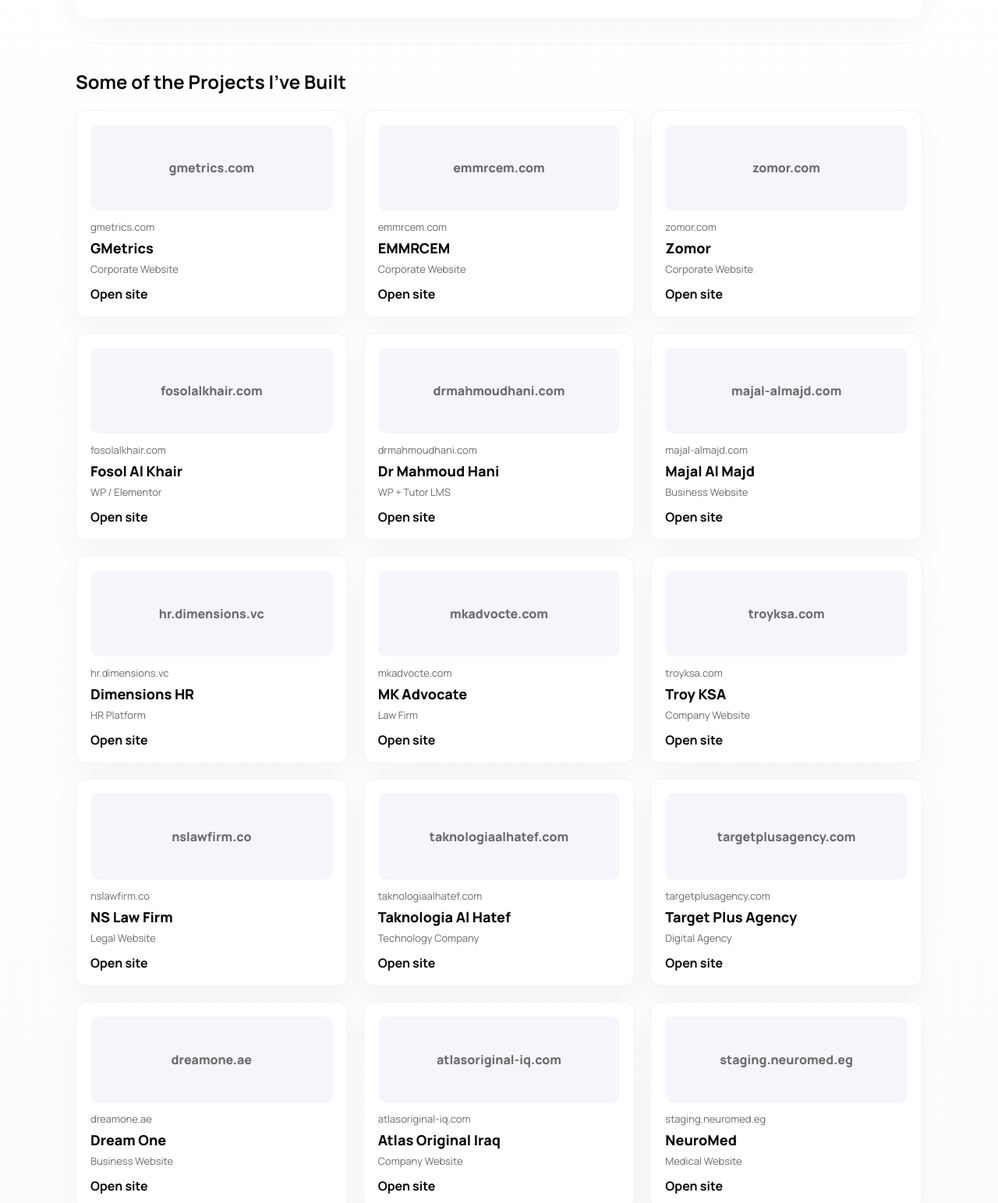
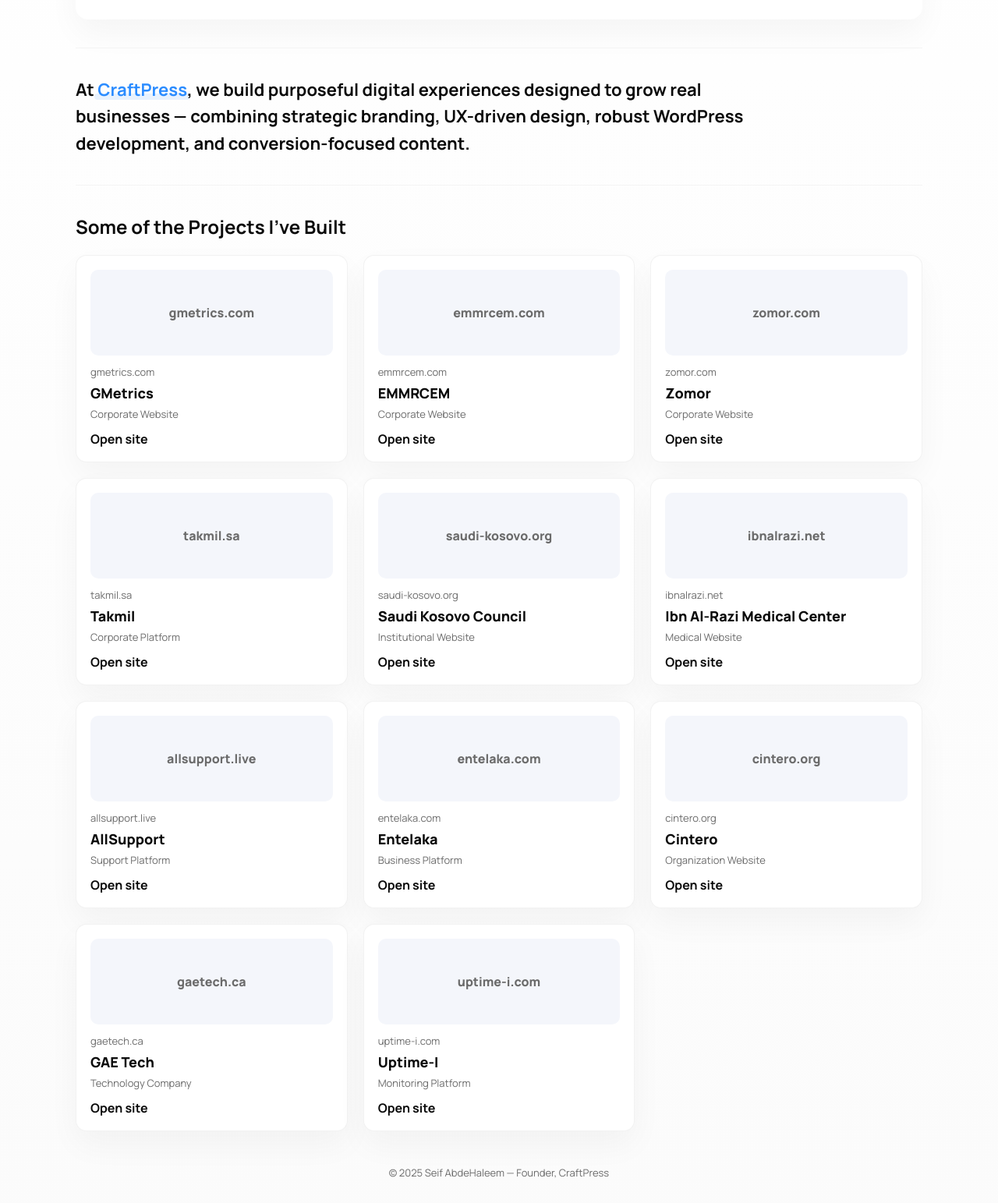
Before and after one commit to seif-mao/seif-portfolio, a plain HTML site: page index.html in a window 1280 px wide. Shown: the part 413-1956 px from the top of the page at 78% size. Drawn offline with Linux system fonts and the light colour scheme.

Commit message:
Update index.html

```diff
--- a/index.html
+++ b/index.html
@@ -4,45 +4,76 @@
   <meta charset="utf-8" />
   <meta name="viewport" content="width=device-width, initial-scale=1" />
   <title>Seif — WordPress Developer</title>
+
   <link href="https://fonts.googleapis.com/css2?family=Manrope:wght@300;400;600;700;800&display=swap" rel="stylesheet">
   <link rel="icon" type="image/png" href="./craftpress-icon.png" />
+
   <style>
     :root{
-      --bg:#ffffff;--text:#0a0a0a;--muted:#6b6b6b;--card:#fff;--glass:rgba(10,10,10,0.04);
-      --radius:14px;--maxw:1150px;font-family:'Manrope',system-ui;
-      --soft-shadow: 0 12px 36px rgba(10,10,10,0.04);
-      --accent-shadow: 0 30px 70px rgba(10,10,10,0.06);
-      --accent:#2B8CFF;--accent-alpha:rgba(43,140,255,.08);
+      --text:#0a0a0a;
+      --muted:#6b6b6b;
+      --card:#ffffff;
+      --glass:rgba(10,10,10,0.04);
+      --maxw:1150px;
+      --accent:#2B8CFF;
+      --accent-alpha:rgba(43,140,255,.10);
+      font-family:'Manrope',system-ui;
     }
     *{box-sizing:border-box}
     body{margin:0;background:linear-gradient(180deg,#fff,#fbfbfb);color:var(--text)}
     .wrap{max-width:var(--maxw);margin:48px auto;padding:32px}
 
-    .top-row{display:flex;justify-content:flex-end;margin-bottom:8px}
-    .lang-btn{font-weight:800;text-decoration:none;color:var(--text)}
+    /* top lang */
+    .top-row{display:flex;justify-content:flex-end;margin-bottom:10px}
+    .lang-btn{text-decoration:none;font-weight:800;color:var(--text)}
 
+    /* hero */
     .hero{display:flex;gap:28px;align-items:center;justify-content:space-between;
-      padding:28px;border-radius:16px;background:#fff;box-shadow:var(--soft-shadow)}
+      background:#fff;padding:28px;border-radius:16px;
+      box-shadow:0 18px 40px rgba(0,0,0,.04)}
     h1{font-size:54px;margin:0;font-weight:800}
-    .entity{color:var(--muted);font-weight:700;margin-top:8px}
-    p.lead{margin-top:14px;color:var(--muted);font-size:18px;max-width:760px;line-height:1.6}
+    .entity{margin-top:8px;font-weight:700;color:var(--muted)}
+    .lead{margin-top:14px;max-width:760px;font-size:18px;line-height:1.6;color:var(--muted)}
 
     .controls{display:flex;gap:12px;margin-top:20px;flex-wrap:wrap}
     .btn{padding:11px 18px;border-radius:999px;font-weight:700;
-      border:1px solid rgba(0,0,0,.08);background:#fff;color:var(--text);
-      text-decoration:none;transition:.25s}
+      border:1px solid rgba(0,0,0,.08);background:#fff;
+      text-decoration:none;color:var(--text);
+      transition:.25s}
     .btn.primary{background:var(--accent-alpha)}
-    .btn:hover{transform:translateY(-5px);box-shadow:var(--accent-shadow)}
+    .btn:hover{transform:translateY(-5px);box-shadow:0 20px 50px rgba(0,0,0,.08)}
 
-    .logo{max-height:150px;filter:drop-shadow(0 10px 30px rgba(0,0,0,.06))}
+    .logo{max-height:150px;filter:drop-shadow(0 10px 30px rgba(0,0,0,.08))}
 
-    .divider{height:1px;background:var(--glass);margin:32px 0}
+    .divider{height:1px;background:var(--glass);margin:36px 0}
 
+    /* statement */
+    .statement{
+      max-width:920px;
+      font-size:22px;
+      font-weight:700;
+      line-height:1.55;
+      opacity:0;
+      transform:translateY(16px);
+      animation:reveal 1.1s cubic-bezier(.2,.9,.3,1) forwards;
+    }
+    .statement .highlight{color:var(--accent);position:relative}
+    .statement .highlight::after{
+      content:'';
+      position:absolute;left:-4px;bottom:2px;
+      width:calc(100% + 8px);height:8px;
+      background:var(--accent-alpha);
+      border-radius:6px;z-index:-1;
+    }
+    @keyframes reveal{to{opacity:1;transform:none}}
+
+    /* projects */
     .projects{display:grid;grid-template-columns:repeat(auto-fit,minmax(280px,1fr));gap:20px}
-    .card{background:#fff;border-radius:14px;padding:18px;
+    .card{background:#fff;padding:18px;border-radius:14px;
       border:1px solid rgba(0,0,0,.05);
-      box-shadow:0 18px 42px rgba(0,0,0,.04);transition:.35s}
-    .card:hover{transform:translateY(-10px);box-shadow:0 60px 110px rgba(0,0,0,.08)}
+      box-shadow:0 18px 40px rgba(0,0,0,.04);
+      transition:.35s}
+    .card:hover{transform:translateY(-10px);box-shadow:0 60px 120px rgba(0,0,0,.08)}
     .thumb{height:110px;border-radius:10px;background:#f4f6fb;
       display:flex;align-items:center;justify-content:center;
       font-weight:800;color:var(--muted);margin-bottom:12px}
@@ -51,10 +82,12 @@
     .meta{font-size:13px;color:var(--muted);margin-bottom:12px}
     .card a{text-decoration:none;font-weight:700;color:var(--text)}
 
-    footer{text-align:center;margin-top:40px;font-size:13px;color:var(--muted)}
+    footer{text-align:center;margin-top:44px;font-size:13px;color:var(--muted)}
 
     @media(max-width:900px){
       .hero{flex-direction:column;align-items:flex-start}
+      h1{font-size:44px}
+      .statement{font-size:19px}
     }
   </style>
 </head>
@@ -70,46 +103,42 @@
   <div>
     <h1>Seif — WordPress Developer</h1>
     <div class="entity">CraftPress</div>
+
     <p class="lead">
       Professional WordPress Developer and founder of <strong>CraftPress</strong>.
-      Specialized in fast, corporate-oriented WordPress websites.
-      Worked full-time on <strong>Mostaql</strong> for 2 years and completed
+      Specialized in fast, modern, business-oriented WordPress websites.
+      Worked full-time on <strong>Mostaql</strong> for 2 years and delivered
       <strong>22 projects</strong> with a 5-star rating.
     </p>
+
     <div class="controls">
       <a class="btn primary" href="#projects">View Projects</a>
       <a class="btn" href="mailto:seiffayed08@gmail.com">Email</a>
       <a class="btn" href="https://wa.me/201503881330">WhatsApp</a>
     </div>
   </div>
+
   <img src="craftpress-logo.png" class="logo" alt="CraftPress">
 </header>
+
+<div class="divider"></div>
+
+<p class="statement">
+  At <span class="highlight">CraftPress</span>, we build purposeful digital experiences designed to grow real businesses —
+  combining strategic branding, UX-driven design, robust WordPress development,
+  and conversion-focused content.
+</p>
 
 <div class="divider"></div>
 
 <section id="projects">
   <h2>Some of the Projects I've Built</h2>
   <div class="projects">
-
-<!-- OLD PROJECTS -->
+    <!-- ALL PROJECTS (old + new) -->
     <div class="card"><div class="thumb">gmetrics.com</div><div class="url">gmetrics.com</div><div class="title">GMetrics</div><div class="meta">Corporate Website</div><a href="https://gmetrics.com/" target="_blank">Open site</a></div>
     <div class="card"><div class="thumb">emmrcem.com</div><div class="url">emmrcem.com</div><div class="title">EMMRCEM</div><div class="meta">Corporate Website</div><a href="https://emmrcem.com/" target="_blank">Open site</a></div>
     <div class="card"><div class="thumb">zomor.com</div><div class="url">zomor.com</div><div class="title">Zomor</div><div class="meta">Corporate Website</div><a href="https://zomor.com/" target="_blank">Open site</a></div>
-<div class="card"><div class="thumb">fosolalkhair.com</div><div class="url">fosolalkhair.com</div><div class="title">Fosol Al Khair</div><div class="meta">WP / Elementor</div><a href="https://fosolalkhair.com/" target="_blank">Open site</a></div>
-<div class="card"><div class="thumb">drmahmoudhani.com</div><div class="url">drmahmoudhani.com</div><div class="title">Dr Mahmoud Hani</div><div class="meta">WP + Tutor LMS</div><a href="https://drmahmoudhani.com/" target="_blank">Open site</a></div>
-<div class="card"><div class="thumb">majal-almajd.com</div><div class="url">majal-almajd.com</div><div class="title">Majal Al Majd</div><div class="meta">Business Website</div><a href="https://majal-almajd.com/" target="_blank">Open site</a></div>
-<div class="card"><div class="thumb">hr.dimensions.vc</div><div class="url">hr.dimensions.vc</div><div class="title">Dimensions HR</div><div class="meta">HR Platform</div><a href="https://hr.dimensions.vc/" target="_blank">Open site</a></div>
-<div class="card"><div class="thumb">mkadvocte.com</div><div class="url">mkadvocte.com</div><div class="title">MK Advocate</div><div class="meta">Law Firm</div><a href="https://mkadvocte.com/" target="_blank">Open site</a></div>
-<div class="card"><div class="thumb">troyksa.com</div><div class="url">troyksa.com</div><div class="title">Troy KSA</div><div class="meta">Company Website</div><a href="https://troyksa.com/" target="_blank">Open site</a></div>
-<div class="card"><div class="thumb">nslawfirm.co</div><div class="url">nslawfirm.co</div><div class="title">NS Law Firm</div><div class="meta">Legal Website</div><a href="https://nslawfirm.co/" target="_blank">Open site</a></div>
-<div class="card"><div class="thumb">taknologiaalhatef.com</div><div class="url">taknologiaalhatef.com</div><div class="title">Taknologia Al Hatef</div><div class="meta">Technology Company</div><a href="https://taknologiaalhatef.com/" target="_blank">Open site</a></div>
-<div class="card"><div class="thumb">targetplusagency.com</div><div class="url">targetplusagency.com</div><div class="title">Target Plus Agency</div><div class="meta">Digital Agency</div><a href="https://targetplusagency.com/" target="_blank">Open site</a></div>
-<div class="card"><div class="thumb">dreamone.ae</div><div class="url">dreamone.ae</div><div class="title">Dream One</div><div class="meta">Business Website</div><a href="https://dreamone.ae/" target="_blank">Open site</a></div>
-<div class="card"><div class="thumb">atlasoriginal-iq.com</div><div class="url">atlasoriginal-iq.com</div><div class="title">Atlas Original Iraq</div><div class="meta">Company Website</div><a href="https://atlasoriginal-iq.com/" target="_blank">Open site</a></div>
-<div class="card"><div class="thumb">staging.neuromed.eg</div><div class="url">staging.neuromed.eg</div><div class="title">NeuroMed</div><div class="meta">Medical Website</div><a href="https://staging.neuromed.eg/" target="_blank">Open site</a></div>
-<div class="card"><div class="thumb">jusuraltamayuz.com</div><div class="url">jusuraltamayuz.com</div><div class="title">Jusur Al Tamayuz</div><div class="meta">Corporate Identity</div><a href="https://jusuraltamayuz.com/" target="_blank">Open site</a></div>
 
-<!-- NEW PROJECTS -->
     <div class="card"><div class="thumb">takmil.sa</div><div class="url">takmil.sa</div><div class="title">Takmil</div><div class="meta">Corporate Platform</div><a href="https://takmil.sa/" target="_blank">Open site</a></div>
     <div class="card"><div class="thumb">saudi-kosovo.org</div><div class="url">saudi-kosovo.org</div><div class="title">Saudi Kosovo Council</div><div class="meta">Institutional Website</div><a href="https://saudi-kosovo.org/" target="_blank">Open site</a></div>
     <div class="card"><div class="thumb">ibnalrazi.net</div><div class="url">ibnalrazi.net</div><div class="title">Ibn Al-Razi Medical Center</div><div class="meta">Medical Website</div><a href="https://ibnalrazi.net/" target="_blank">Open site</a></div>
@@ -118,7 +147,6 @@
     <div class="card"><div class="thumb">cintero.org</div><div class="url">cintero.org</div><div class="title">Cintero</div><div class="meta">Organization Website</div><a href="https://cintero.org/" target="_blank">Open site</a></div>
     <div class="card"><div class="thumb">gaetech.ca</div><div class="url">gaetech.ca</div><div class="title">GAE Tech</div><div class="meta">Technology Company</div><a href="https://gaetech.ca/" target="_blank">Open site</a></div>
     <div class="card"><div class="thumb">uptime-i.com</div><div class="url">uptime-i.com</div><div class="title">Uptime-I</div><div class="meta">Monitoring Platform</div><a href="https://uptime-i.com/" target="_blank">Open site</a></div>
-
   </div>
 </section>
 
```
Lines whose indentation alone changed are shown as unchanged.
